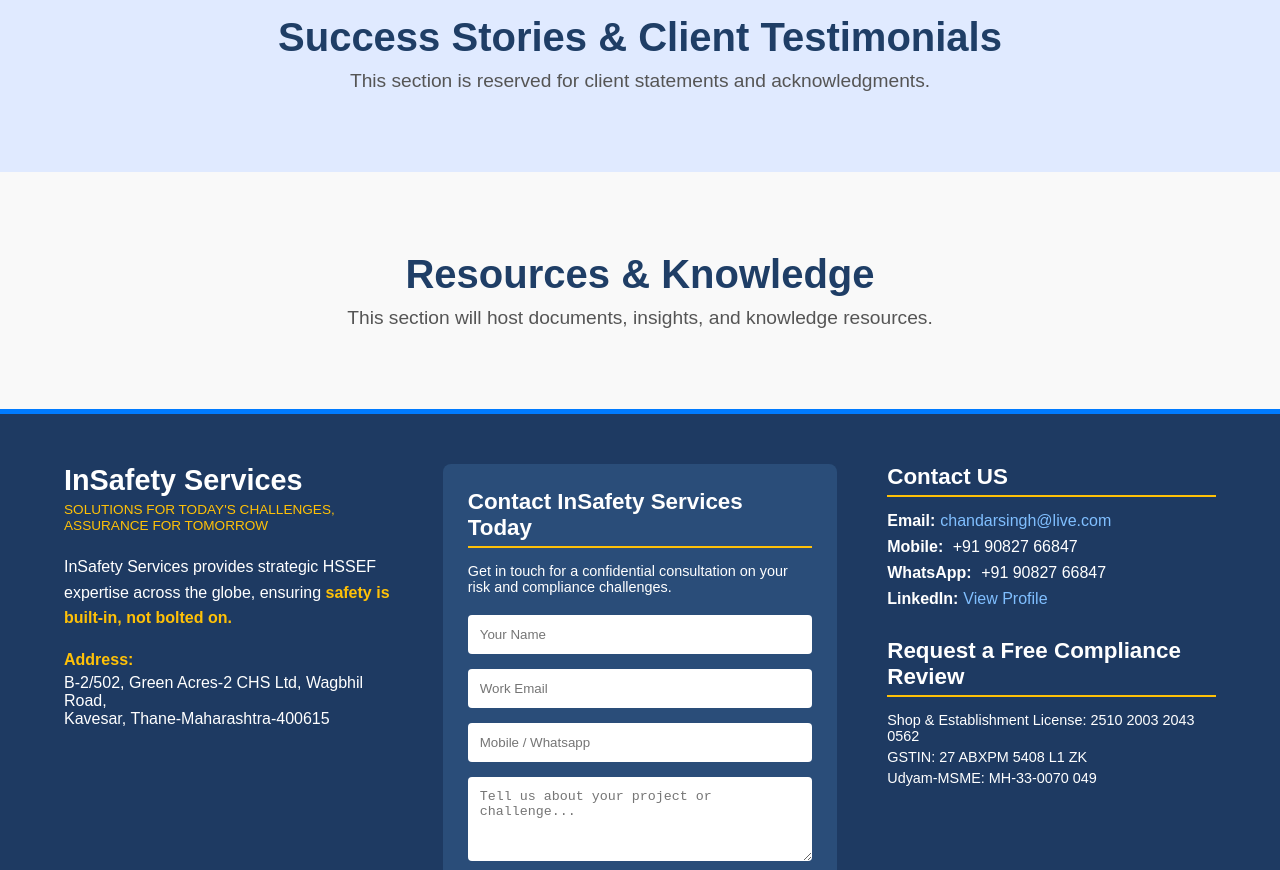
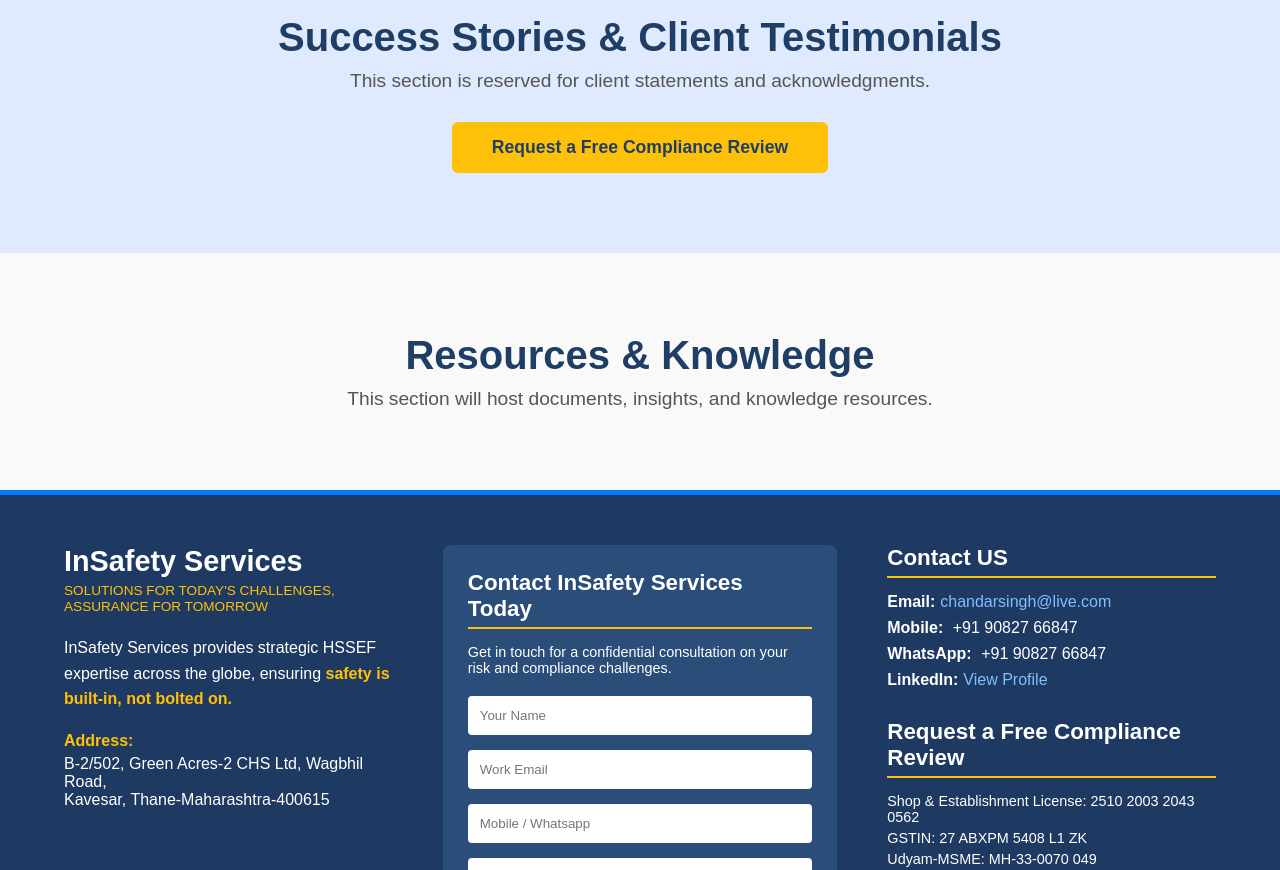
Before and after one commit to Chandar02/insafety-consultancy-site, a Next.js app: page / in a window 1280 px wide. Shown: the part 6420-7290 px from the top of the page. Built offline with nearby package versions, Linux system fonts and the light colour scheme.

Commit message:
Final link fixes: Ensured 'Contact InSafety Services Today' (Why Choose Us) and 'Request a Free Compliance Review' (Home) links scroll to the contact form.

```diff
--- a/app/page.js
+++ b/app/page.js
@@ -1,35 +1,23 @@
 // app/page.js
 import React from 'react';
-import Header from '../components/Header'; // Assuming Header is used elsewhere (if not, add it back)
+import Header from '../components/Header';
 
-// 1. Core Component Imports (Standardized and Cleaned)
+// 1. Core Component Imports
 import HeroSection from "../components/HeroSection";
 import VisionMissionSection from "../components/VisionMissionSection";
 import LeadershipSection from "../components/LeadershipSection";
 import IndustriesSection from "../components/IndustriesSection";
 import ServicesSection from "../components/ServicesSection";
 import ContactFooter from '@/components/ContactFooter';
-
-// Use the external component name for Why Choose Us (based on our earlier steps)
 import WhyChooseUs from '../components/WhyChooseUs';
-
-// Use the external component name for Methodology (based on our earlier steps)
 import Methodology from '../components/Methodology';
-
-
-// --- NOTE: The large, internal MethodologySection function and data
-// --- from your original file have been REMOVED here because they now
-// --- live fully in the external component: 'components/Methodology.js'.
-
 
 // This is the main content component for the homepage (the "/") route
 export default function Home() {
-    // Assuming the Header component handles its own height/padding logic.
-    // If you use a fixed header, ensure you have a spacer element or padding on the main tag.
     const HEADER_HEIGHT = '90px';
 
     return (
-        <div id="home-wrapper"> {/* Use a div wrapper for the whole page */}
+        <div id="home-wrapper">
             <Header />
 
             {/* Spacer to prevent content from being hidden under the fixed header */}
@@ -43,7 +31,6 @@
                 <VisionMissionSection />
 
                 {/* ------------------- SECTION 2: SERVICES & SOLUTIONS ------------------- */}
-                {/* ID wrapper added here as per previous practice, even if the component might contain the ID */}
                 <section id="services">
                     <ServicesSection />
                 </section>
@@ -53,12 +40,10 @@
                     <IndustriesSection />
                 </section>
 
-                {/* ------------------- SECTION 4: WHY CHOOSE US (NEW) ------------------- */}
-                {/* This uses the new external component file we prepared */}
+                {/* ------------------- SECTION 4: WHY CHOOSE US ------------------- */}
                 <WhyChooseUs />
 
-                {/* ------------------- SECTION 5: METHODOLOGY (NEW) ------------------- */}
-                {/* This uses the new external component file we prepared */}
+                {/* ------------------- SECTION 5: METHODOLOGY ------------------- */}
                 <Methodology />
 
                 {/* ------------------- SECTION 6: LEADERSHIP ------------------- */}
@@ -74,9 +59,28 @@
                     <h2 style={{ fontSize: '2.5em', color: '#1f3e66' }}>
                         Success Stories & Client Testimonials
                     </h2>
-                    <p style={{ fontSize: '1.2em', color: '#555', marginTop: '10px' }}>
+                    <p style={{ fontSize: '1.2em', color: '#555', marginTop: '10px', marginBottom: '30px' }}>
                         This section is reserved for client statements and acknowledgments.
                     </p>
+
+                    {/* ADDED LINK HERE - ASSUMING THIS IS WHERE THE LINK WAS PLACED */}
+                    <a
+                        href="#contact-form-anchor" // <-- FIX: Scroll link to footer contact form
+                        style={{
+                            display: 'inline-block',
+                            padding: '15px 40px',
+                            backgroundColor: '#ffc107', // Accent Color
+                            color: '#1f3e66', // Primary Color
+                            textDecoration: 'none',
+                            borderRadius: '6px',
+                            fontSize: '1.1em',
+                            fontWeight: 'bold',
+                            transition: 'background-color 0.3s'
+                        }}
+                    >
+                        Request a Free Compliance Review {/* <-- ADDED LINK TEXT HERE */}
+                    </a>
+
                 </section>
 
                 {/* ------------------- PLACEHOLDERS FOR FUTURE CONTENT (Resources) ------------------- */}
--- a/components/WhyChooseUs.js
+++ b/components/WhyChooseUs.js
@@ -75,10 +75,10 @@
                 ))}
             </div>
 
-            {/* Optional Call to Action */}
+            {/* Optional Call to Action (FIXED SCROLL LINK) */}
             <div style={{ textAlign: 'center', margin: '40px 0' }}>
                 <a
-        href="#contact" // FIXED: Links to the footer ID
+                    href="#contact-form-anchor" // <-- FIX: Changed from "#contact" to "#contact-form-anchor"
                     style={{
                         display: 'inline-block',
                         padding: '15px 40px',
```
Lines whose indentation alone changed are shown as unchanged.
